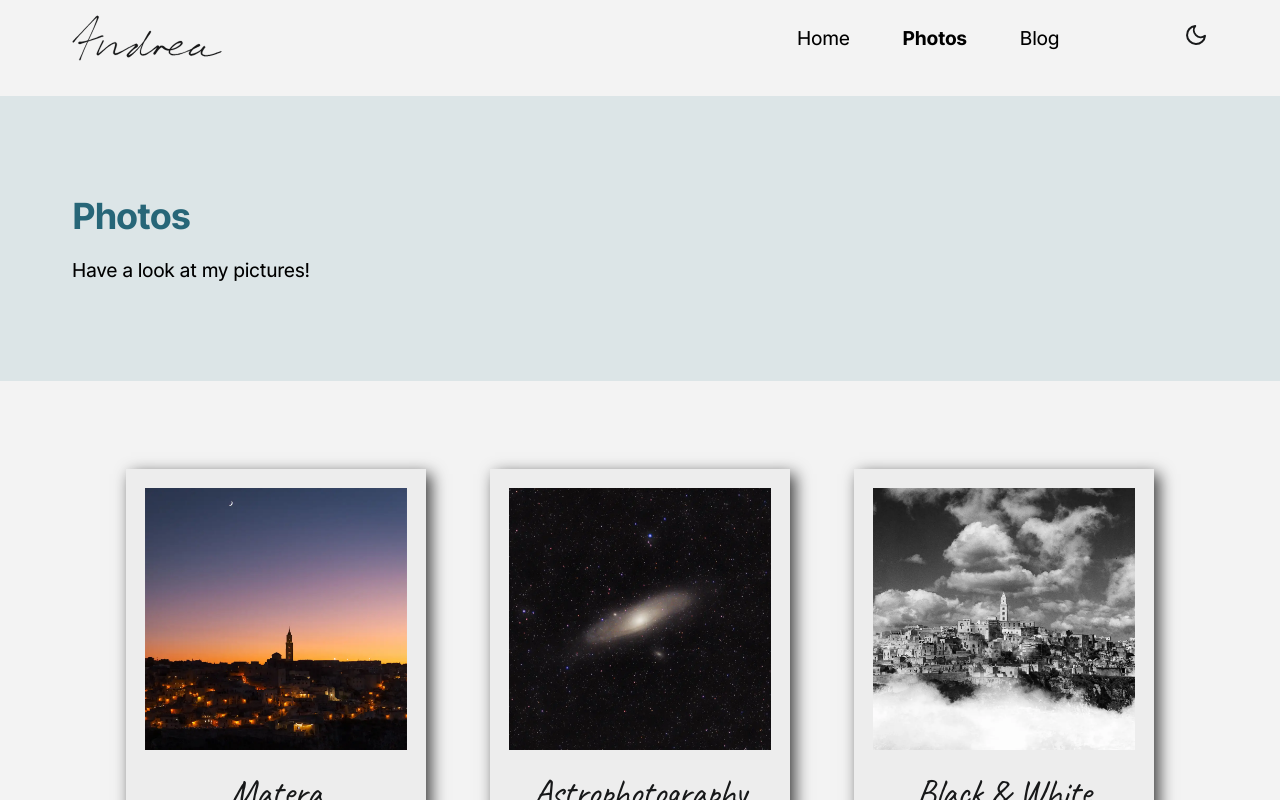
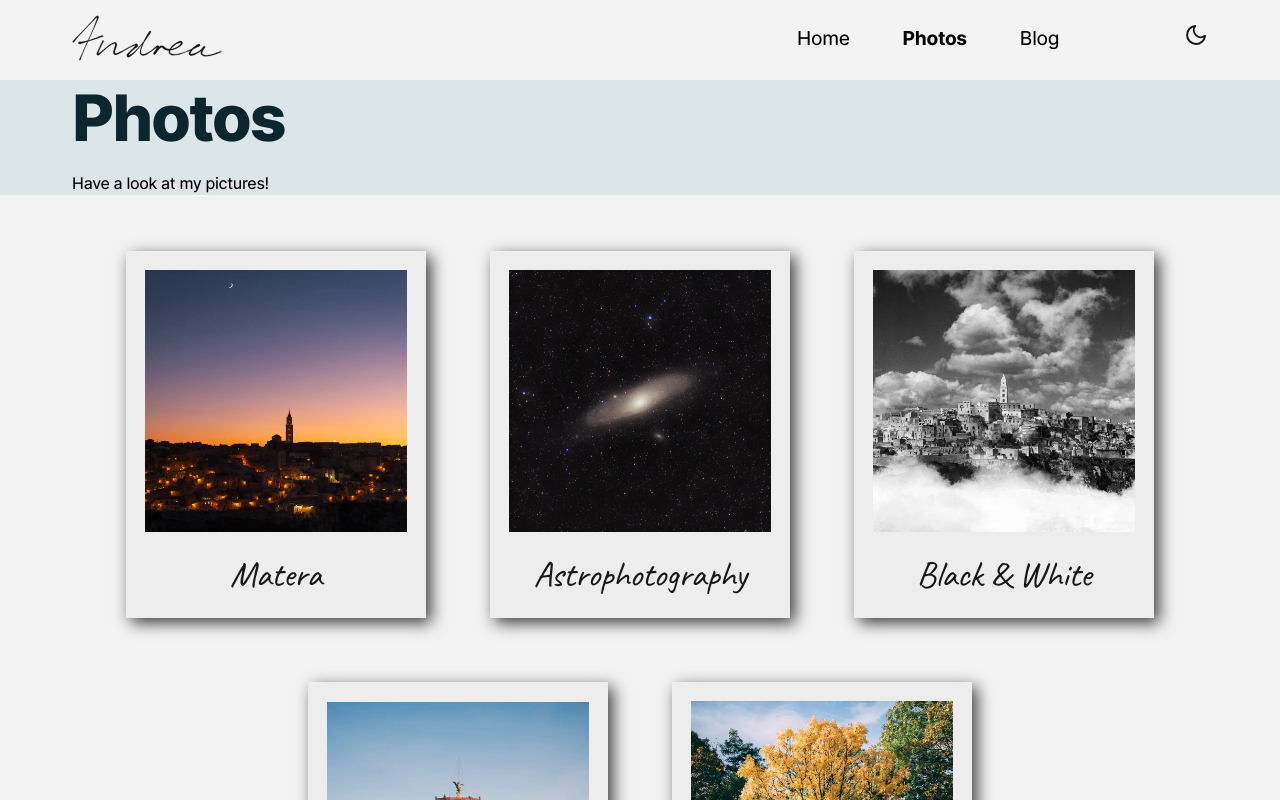
Before and after one commit to andreaiaia/blog, a Next.js app: page /photos in a window 1280 px wide. Shown: the top 800 px of the page. Built offline with nearby package versions, Linux system fonts and the light colour scheme.

Commit message:
Replace banner with hero

```diff
--- a/pages/photos/index.jsx
+++ b/pages/photos/index.jsx
@@ -1,19 +1,24 @@
 import React from 'react';
 
 import { Polaroid } from '../../components/Thumbnails';
-import Banner from '../../components/Banner';
+import Hero from '../../components/Hero';
 
 import photoData from './photos-index.json';
 
-import styles from './Photos.module.scss';
+import css from './Photos.module.scss';
 
 const index = () => {
   const data = photoData.data;
 
   return (
     <main>
-      <Banner title="Photos" text="Have a look at my pictures!" />
-      <section className={styles.container}>
+      <Hero cname={css.hero}>
+        <div>
+          <h1 className={css.title}>Photos</h1>
+          <p>Have a look at my pictures!</p>
+        </div>
+      </Hero>
+      <section className={css.container}>
         {data.map((item, index) => (
           <Polaroid
             key={index}
```
Also changed, not shown: pages/posts/index.jsx (+7 -2 lines).
